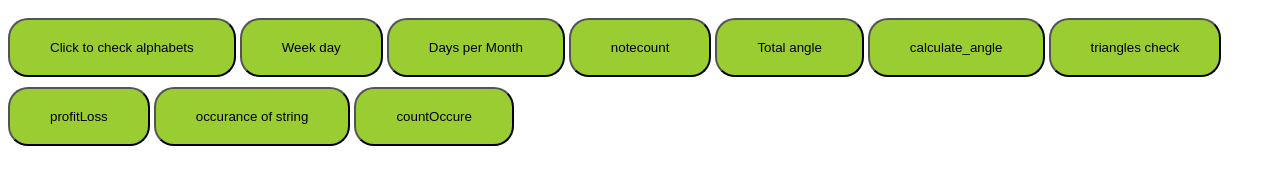
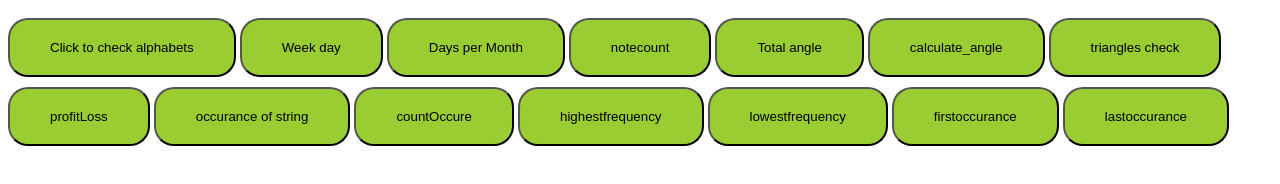
Before and after one commit to muhammadsamishoukat/javascript3, a plain HTML site: page index.html in a window 1280 px wide. Drawn offline with Linux system fonts and the light colour scheme.

Commit message:
Add files via upload

```diff
--- a/index.html
+++ b/index.html
@@ -19,6 +19,10 @@
     <button onclick="profitLoss()">profitLoss</button>
     <button onclick=" Occchr()">occurance of string</button>
     <button onclick="countOccure()">countOccure</button>
+    <button onclick="highestfrequency()">highestfrequency</button>
+    <button onclick="lowestfrequency()">lowestfrequency</button>
+    <button onclick="firstoccurance()">firstoccurance</button>
+    <button onclick="lastoccurance()">lastoccurance</button>
 
 
 
```
